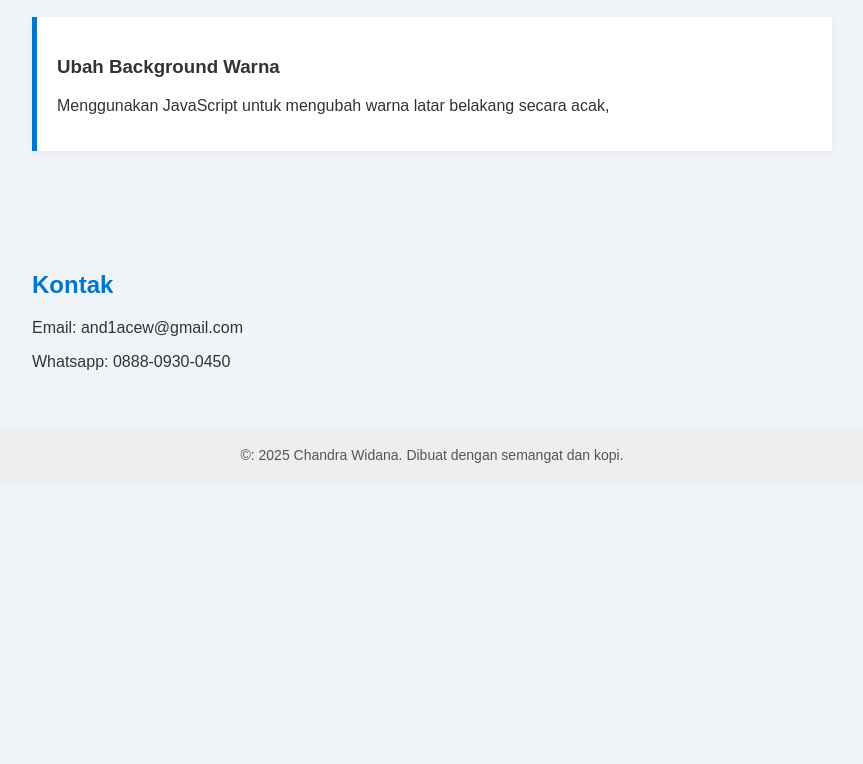
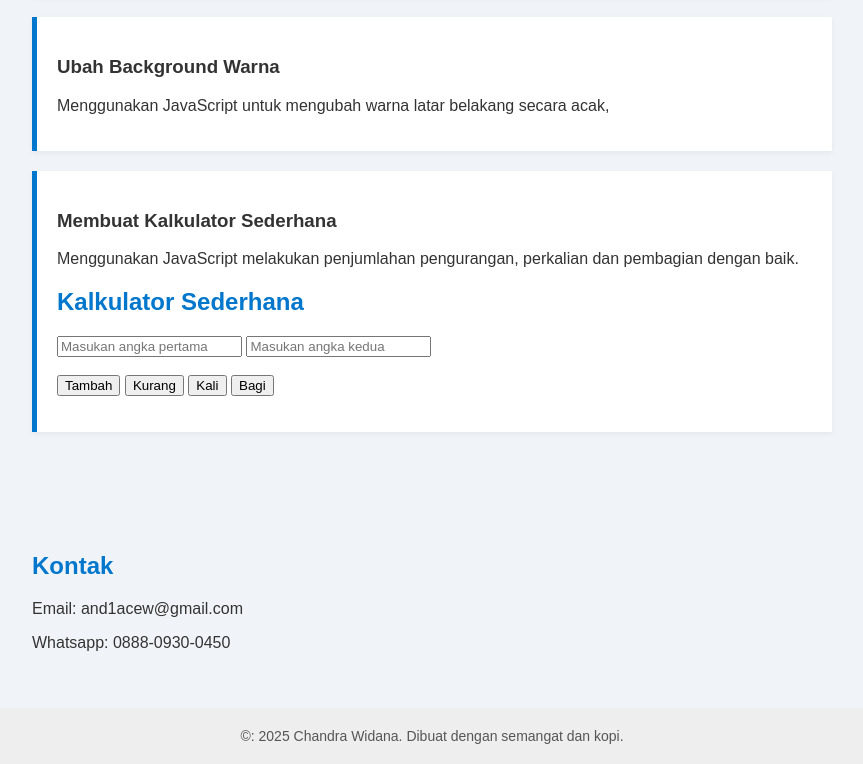
Before and after one commit to mrChen23-web/portofoliokalkulator, a plain HTML site: page index.html in a window 1280 px wide. Shown: the part 1445-2209 px from the top of the page, without its empty margins (208-1071 px from the left). Before the commit the page ends 1928 px from the top, so only its background shows below. Drawn offline with Linux system fonts and the light colour scheme.

Commit message:
Add files via upload

```diff
--- a/index.html
+++ b/index.html
@@ -55,6 +55,7 @@
         box-shadow: 0 2px 5px
           rgba(0,0,0,0.05);
       }
+
       footer {
         background-color: #eee;
         text-align: center;
@@ -111,6 +112,27 @@
         <h3>Ubah Background Warna</h3>
         <p>Menggunakan JavaScript untuk mengubah warna latar belakang secara acak,</p>
       </div>
+        <div class="project">
+          <h3>Membuat Kalkulator Sederhana</h3>
+          <p>Menggunakan JavaScript melakukan penjumlahan pengurangan, perkalian dan pembagian dengan baik.</p>
+          <h2>Kalkulator Sederhana</h2>
+
+<input type="number" id="angka1"
+       placeholder="Masukan angka pertama">
+<input type="number" id="angka2"
+       placeholder="Masukan angka kedua">
+
+<br><br>
+
+<button
+        onclick="tambah()">Tambah</button>
+<button
+        onclick="kurang()">Kurang</button>
+<button onclick="kali()">Kali</button>
+<button onclick="bagi()">Bagi</button>
+
+<p id="hasil"></p>
+      </div>
     </section>
 
     <section>
```
